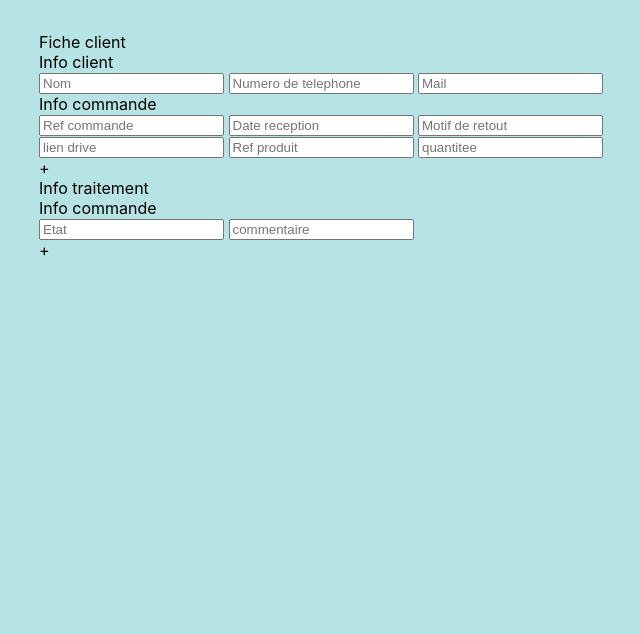
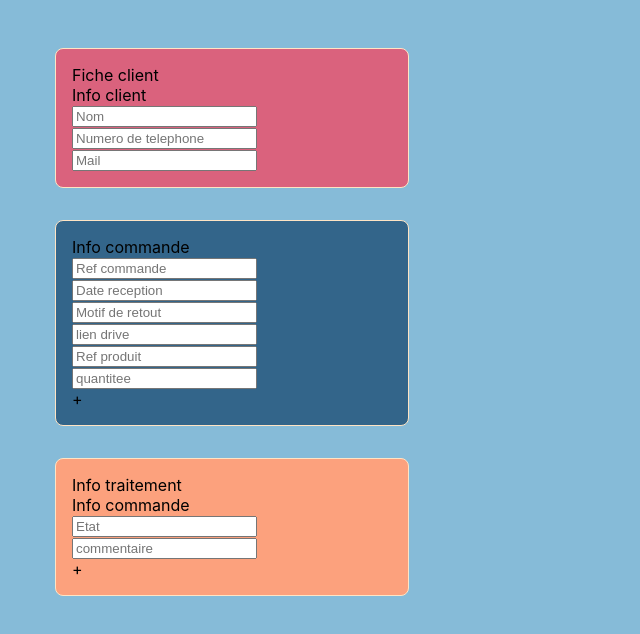
Before and after one commit to Dragsun/retout-client, an Electron app: page src/newClient.html in a window 800 px wide. Shown: the whole page, without its empty margins (57-697 px from the left). Drawn offline with Linux system fonts and the light colour scheme.

Commit message:
changed css for the new return page

```diff
--- a/src/index.css
+++ b/src/index.css
@@ -4,9 +4,32 @@ body {
   margin: auto;
   max-width: 38rem;
   padding: 2rem;
-  background-color: rgb(182, 227, 227);
+  background-color: #86BBD8;
 }
 
 table{
   background-color: rgba(255, 255, 255, 0.683);
 }
+
+.bubble {
+  background-color: rgb(255, 255, 255);
+  border-radius: 0.5rem;
+  padding: 1rem;
+  margin: 1rem;
+  display: inline-block;
+  max-width: 20rem;
+  border: bisque 1px solid;
+  word-wrap: break-word;
+}
+
+.bubble.commande{
+  background-color: #33658A;
+}
+
+.bubble.info-commande{
+  background-color: #FCA17D;
+}
+
+.bubble.client{
+  background-color: #DA627D;
+}
--- a/src/newClient.html
+++ b/src/newClient.html
@@ -8,7 +8,7 @@
 </head>
 
 <body>
-	<div class="bulle client">
+	<div class="bubble client">
 		Fiche client
 		<div class="newClient">
 			<div>Info client</div>
@@ -17,7 +17,7 @@
 			<input type="text" name="mail" id="mail" placeholder="Mail">
 		</div>
 	</div>
-	<div class="bulle">
+	<div class="bubble commande">
 		<div class="commande">
 			<div>Info commande</div>
 			<input type="text" name="ref" id="ref1" placeholder="Ref commande">
@@ -31,7 +31,7 @@
 			+
 		</div>
 	</div>
-	<div class="bulle">
+	<div class="bubble info-commande">
 		Info traitement
 		<div class="commande">
 			<div>Info commande</div>
```
